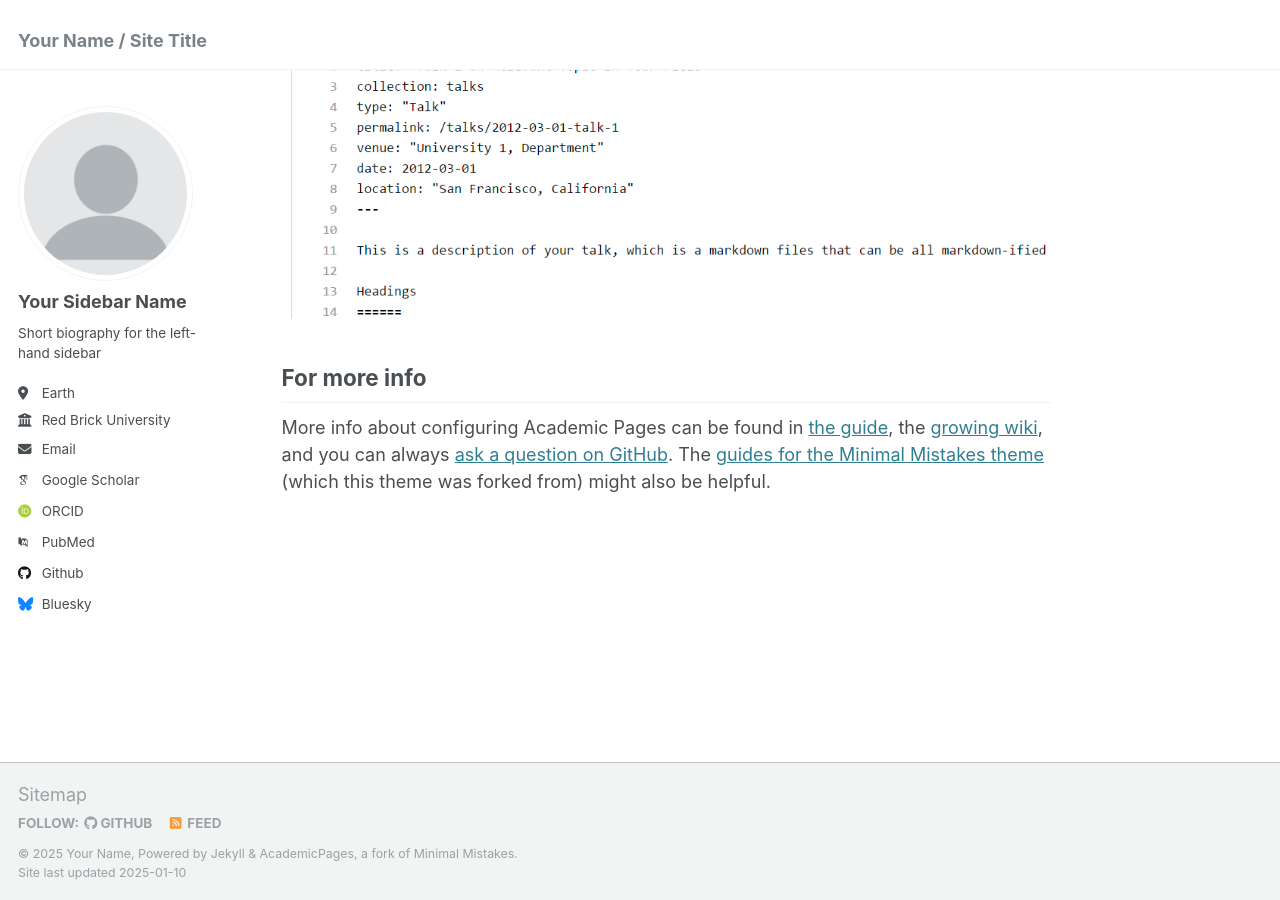
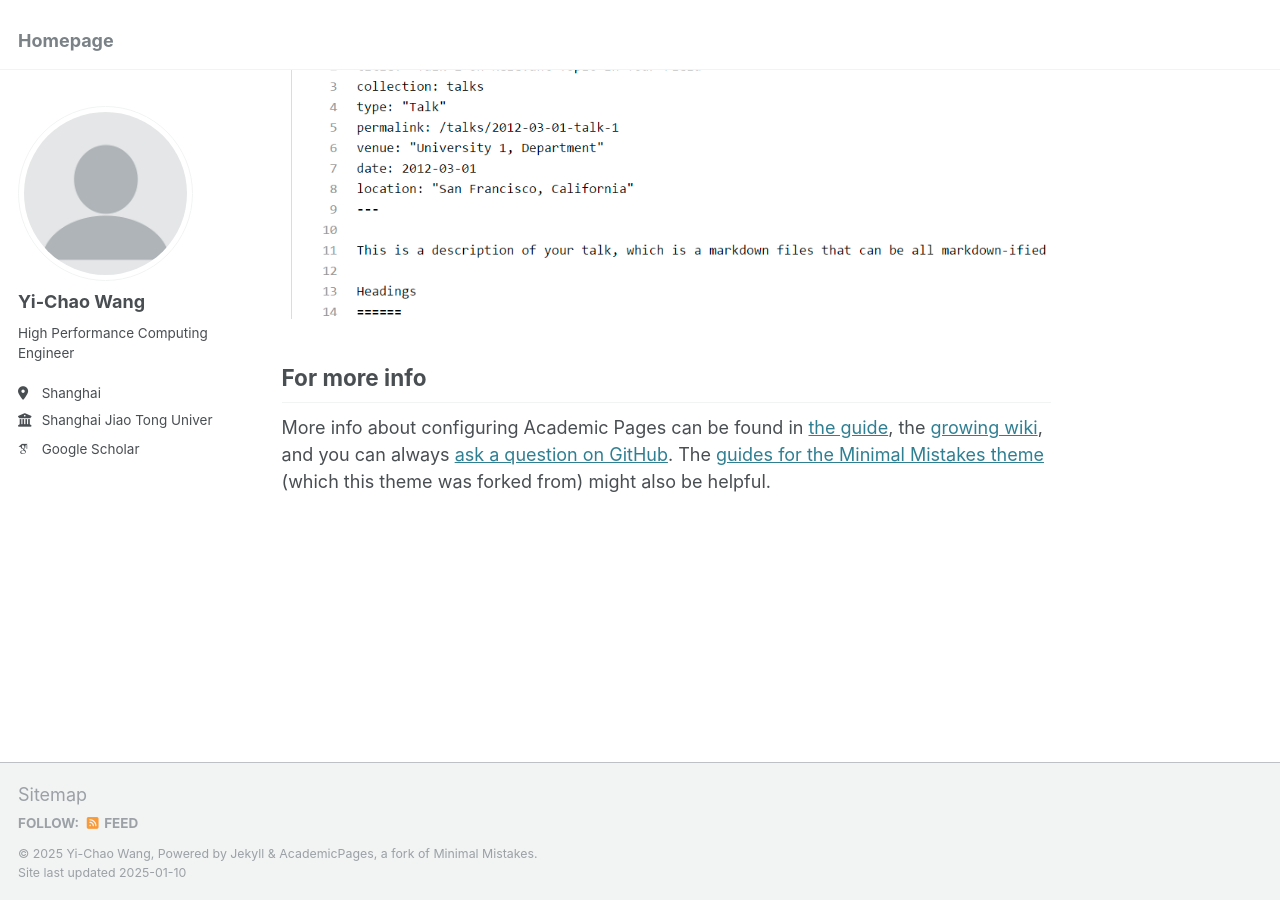
Before and after one commit to wangyichao/wangyichao.github.io, a Jekyll site: the page built from _pages/about.md, in a window 1280 px wide and 900 px high, scrolled down 2643 px. Built offline with Jekyll 4.4.1, drawn with Linux system fonts in a browser that asks for light colours; some web fonts are replaced.

Commit message:
Update short bio

```diff
--- a/_config.yml
+++ b/_config.yml
@@ -8,9 +8,9 @@
 
 # Basic Site Settings
 locale                   : "en-US"
-title                    : "Your Name / Site Title"
+title                    : "Homepage"
 title_separator          : "-"
-name                     : &name "Your Name"
+name                     : &name "Yi-Chao Wang"
 description              : &description "personal description"
 url                      : https://academicpages.github.io # the base hostname & protocol for your site e.g. "https://[your GitHub username].github.io"
 baseurl                  : "" # the subpath of your site, e.g. "/blog"
@@ -22,21 +22,21 @@ repository               : "academicpages/academicpages.github.io"
 author:
   # Biographic information
   avatar           : "profile.png"
-  name             : "Your Sidebar Name"
-  pronouns         : # example: "she/her"
-  bio              : "Short biography for the left-hand sidebar"
-  location         : "Earth"
-  employer         : "Red Brick University"
+  name             : "Yi-Chao Wang"
+#  pronouns         : # example: "she/her"
+  bio              : "High Performance Computing Engineer"
+  location         : "Shanghai"
+  employer         : "Shanghai Jiao Tong University"
   uri              : # URL
-  email            : "none@example.org"
+#  email            : "wangyichao_AT_sjtu_edu_cn"
 
   # Academic websites
   arxiv            : # URL - Update with the correct link to your profile
-  googlescholar    : "https://scholar.google.com/citations?user=PS_CX0AAAAAJ"
+  googlescholar    : "https://scholar.google.com/citations?user=81sgEs4AAAAJ&hl=en"
   impactstory      : # URL
-  orcid            : "http://orcid.org/yourorcidurl"
+#  orcid            : "http://orcid.org/yourorcidurl"
   semantic         : # URL
-  pubmed           : "https://www.ncbi.nlm.nih.gov/pubmed/?term=john+snow"
+#  pubmed           : "https://www.ncbi.nlm.nih.gov/pubmed/?term=john+snow"
   researchgate     : # URL
   scopus           : # URL
 
@@ -44,12 +44,12 @@ author:
   bitbucket        : # Username - Update with your username on the site
   codepen          : # Username
   dribbble         : # Username
-  github           : "academicpages"
+#  github           : "academicpages"
   kaggle           : # Username
   stackoverflow    : # User number or user number and name (i.e., use "1" or "1/jeff-atwood")
 
   # Social media
-  bluesky          : "bsky.app" # Replace this with you Bluesky username
+#  bluesky          : "bsky.app" # Replace this with you Bluesky username
   facebook         : # Username
   flickr           : # Username
   foursquare       : # Username
```
